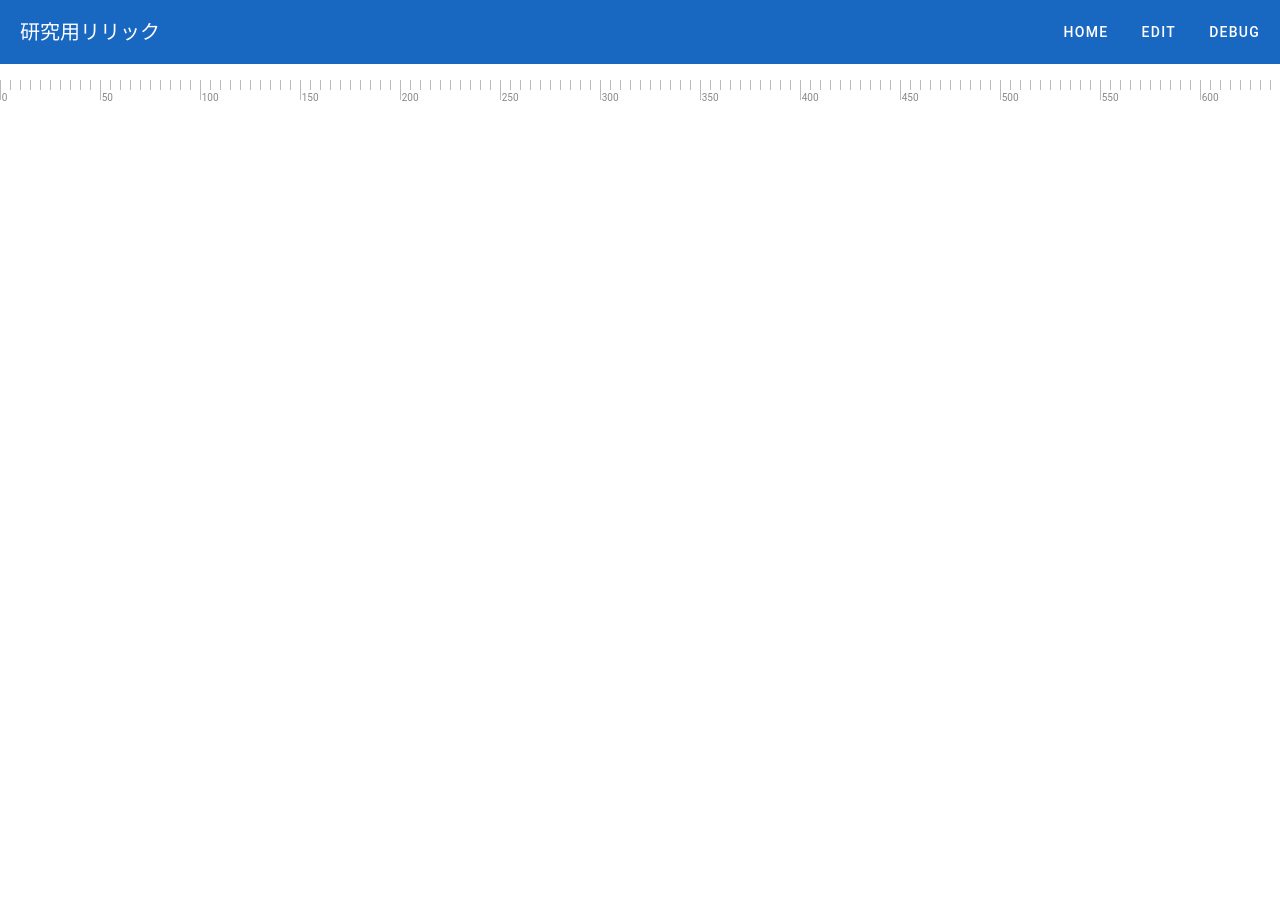
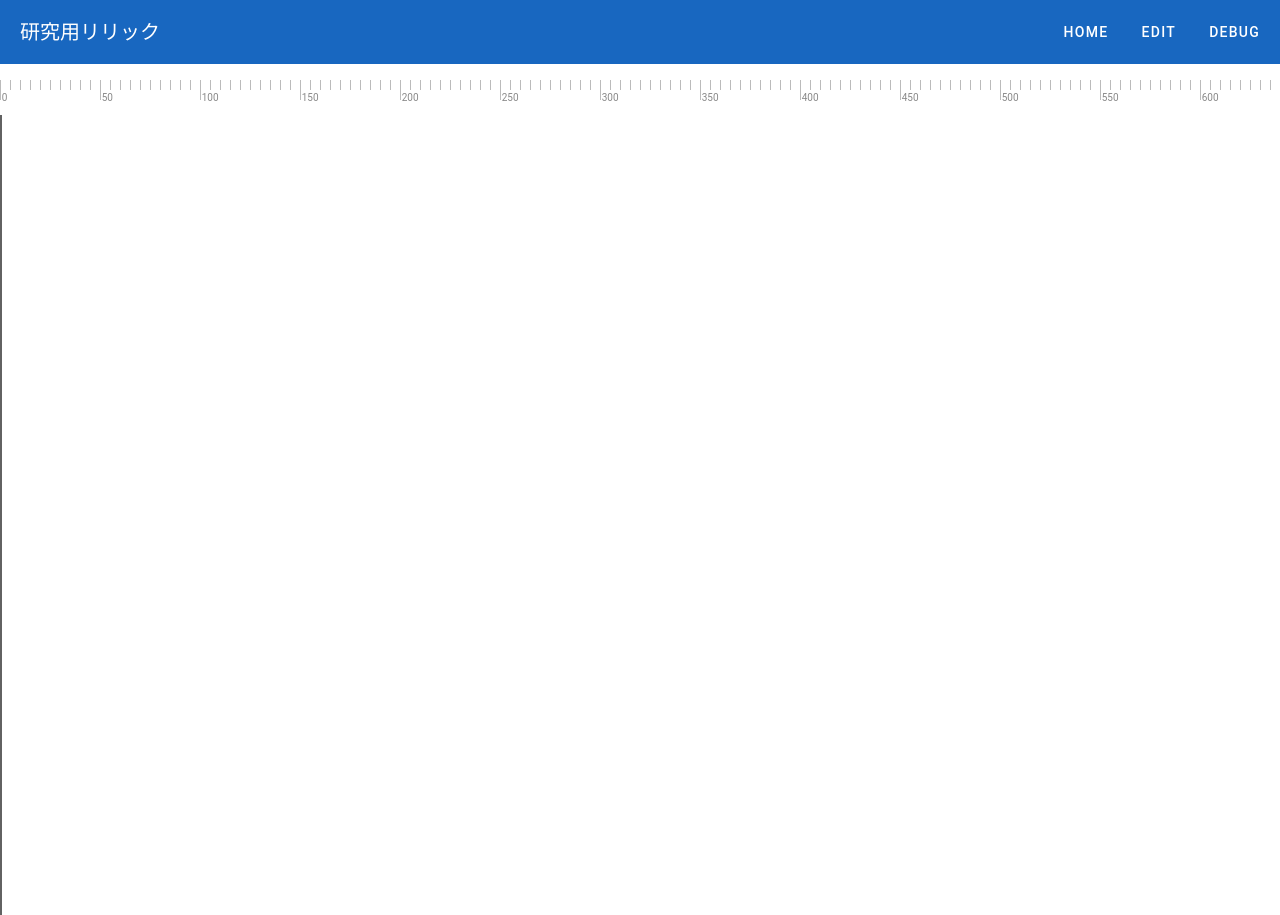
Before and after one commit to mino-8136/Co-Lyrics-WEB, a Vue app: page /debug in a window 1280 px wide. Before the commit the page ends 800 px from the top, so only its background shows below. Built offline with nearby package versions, Linux system fonts and the light colour scheme; what @imengyu/vue3-context-menu would draw is missing.

Commit message:
シークバー実装

```diff
--- a/src/views/DebugView.vue
+++ b/src/views/DebugView.vue
@@ -1,14 +1,22 @@
 <template>
-  <div class="ruler">
+  <div class="ruler" @mousedown="moveSeekbar">
     <ul class="ruler-x">
       <li v-for="n in ticks" :key="n"></li>
     </ul>
   </div>
+  <div class="seekbar" :style="{ left: seekbarPosition + 'px' }"></div>
 </template>
 
 <script setup lang="ts">
-import { ref } from 'vue';
-const ticks = ref(20);
+import { ref } from 'vue'
+const ticks = ref(20)
+const seekbarPosition = ref(0);
+
+const moveSeekbar = (event: MouseEvent) => {
+  const rulerElement = event.currentTarget as HTMLElement;
+  const rulerRect = rulerElement.getBoundingClientRect();
+  seekbarPosition.value = event.clientX - rulerRect.left;
+};
 </script>
 
 <style scoped>
@@ -61,4 +69,11 @@ const ticks = ref(20);
   line-height: 1;
   padding-inline-start: 1.75px;
 }
+
+.seekbar {
+  width: 2px;
+  height: 100%;
+  background: #626262;
+  position: absolute;
+}
 </style>
```
